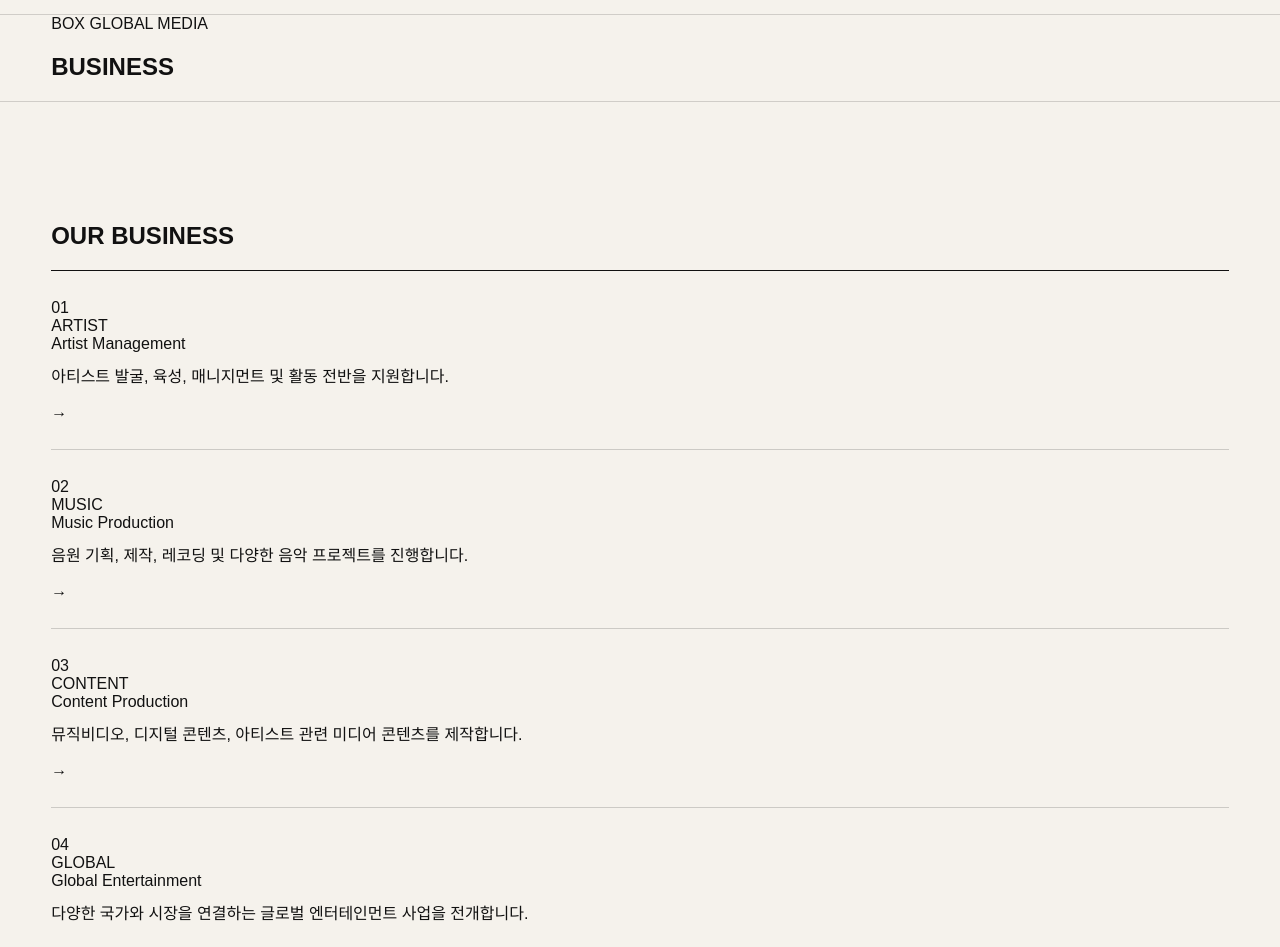
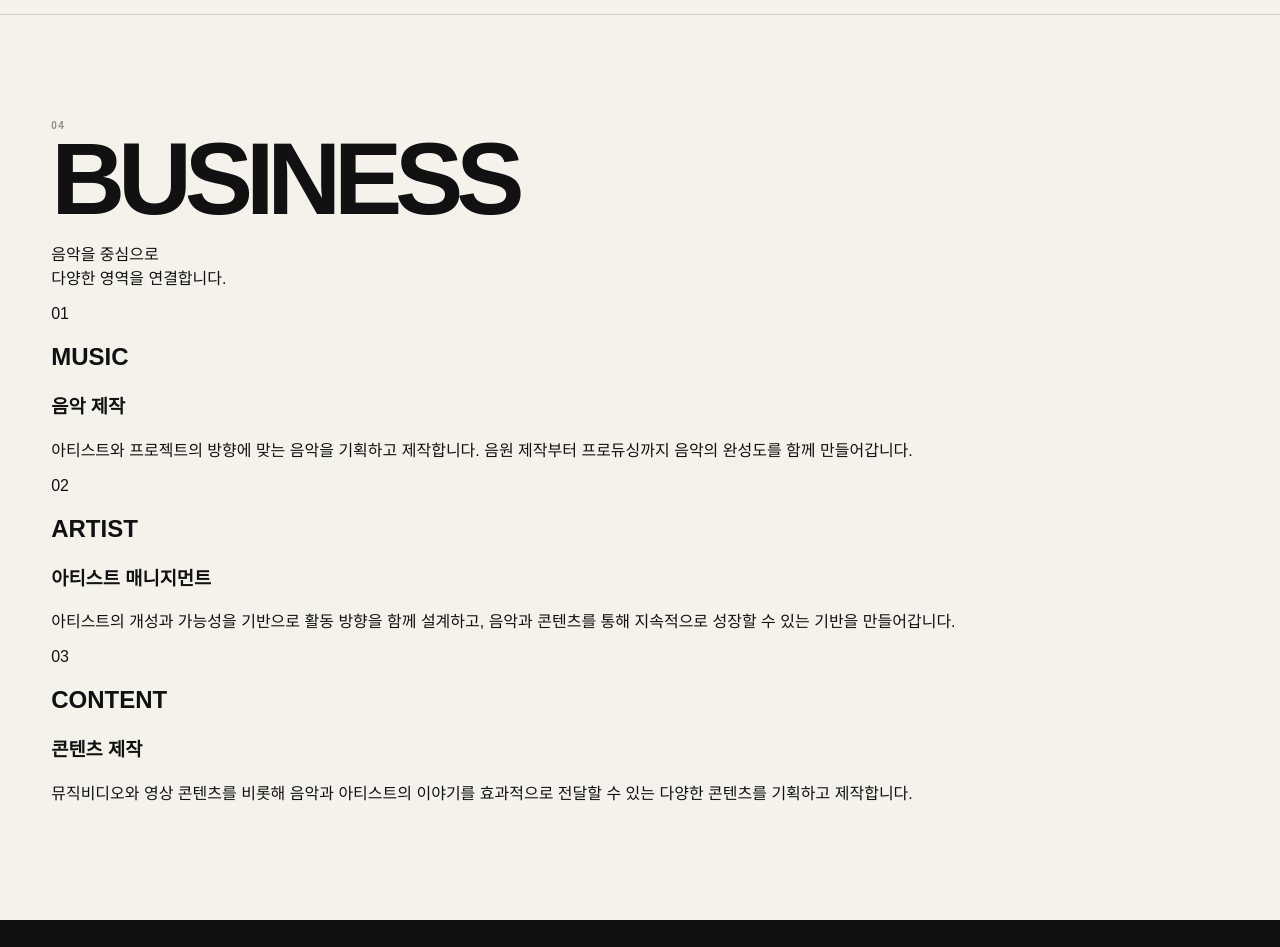
Before and after one commit to musicoke12-pixel/BGM_Homepage, a Next.js app: page /company/business in a window 1280 px wide. Shown: the part 60-1007 px from the top of the page. Built offline with nearby package versions, Linux system fonts and the light colour scheme.

Commit message:
Update business.js

```diff
--- a/pages/company/business.js
+++ b/pages/company/business.js
@@ -1,169 +1,91 @@
-export default function Business() {
+export default function BusinessPage() {
   return (
-    <>
-      <section className="page-header">
+    <main>
+      <section className="section">
         <div className="site-container">
-          <div className="hero-subtitle">
-            BOX GLOBAL MEDIA
+
+          <div className="business-page-head">
+            <div>
+              <span className="section-number">04</span>
+              <h1 className="display-title">BUSINESS</h1>
             </div>
 
-          <h1 className="page-title">
-            BUSINESS
-          </h1>
-        </div>
-      </section>
-
-      <section className="section section-line">
-        <div className="site-container">
-          <div className="section-header">
-            <h2 className="section-title">
-              OUR BUSINESS
-            </h2>
-          </div>
-
-          <div className="news-list">
-            <div className="news-item">
-              <div className="news-date">01</div>
-
-              <div className="news-category">
-                ARTIST
-              </div>
-
-              <div>
-                <div className="news-title">
-                  Artist Management
-                </div>
-
-                <p
-                  className="body-copy"
-                  style={{
-                    marginTop: '10px',
-                    maxWidth: '700px',
-                  }}
-                >
-                  아티스트 발굴, 육성, 매니지먼트 및
-                  활동 전반을 지원합니다.
+            <p className="business-page-copy">
+              음악을 중심으로
+              <br />
+              다양한 영역을 연결합니다.
             </p>
           </div>
 
-              <div className="news-arrow">→</div>
+
+          <div className="business-list">
+
+            <div className="business-item">
+              <div className="business-item-number">01</div>
+
+              <div className="business-item-title">
+                <h2>MUSIC</h2>
               </div>
 
-            <div className="news-item">
-              <div className="news-date">02</div>
+              <div className="business-item-content">
+                <h3>
+                  음악 제작
+                </h3>
 
-              <div className="news-category">
-                MUSIC
+                <p>
+                  아티스트와 프로젝트의 방향에 맞는 음악을 기획하고
+                  제작합니다. 음원 제작부터 프로듀싱까지 음악의 완성도를
+                  함께 만들어갑니다.
+                </p>
+              </div>
             </div>
 
-              <div>
-                <div className="news-title">
-                  Music Production
+
+            <div className="business-item">
+              <div className="business-item-number">02</div>
+
+              <div className="business-item-title">
+                <h2>ARTIST</h2>
               </div>
 
-                <p
-                  className="body-copy"
-                  style={{
-                    marginTop: '10px',
-                    maxWidth: '700px',
-                  }}
-                >
-                  음원 기획, 제작, 레코딩 및
-                  다양한 음악 프로젝트를 진행합니다.
+              <div className="business-item-content">
+                <h3>
+                  아티스트 매니지먼트
+                </h3>
+
+                <p>
+                  아티스트의 개성과 가능성을 기반으로 활동 방향을 함께
+                  설계하고, 음악과 콘텐츠를 통해 지속적으로 성장할 수 있는
+                  기반을 만들어갑니다.
                 </p>
               </div>
-
-              <div className="news-arrow">→</div>
             </div>
 
-            <div className="news-item">
-              <div className="news-date">03</div>
 
-              <div className="news-category">
-                CONTENT
+            <div className="business-item">
+              <div className="business-item-number">03</div>
+
+              <div className="business-item-title">
+                <h2>CONTENT</h2>
               </div>
 
-              <div>
-                <div className="news-title">
-                  Content Production
+              <div className="business-item-content">
+                <h3>
+                  콘텐츠 제작
+                </h3>
+
+                <p>
+                  뮤직비디오와 영상 콘텐츠를 비롯해 음악과 아티스트의
+                  이야기를 효과적으로 전달할 수 있는 다양한 콘텐츠를
+                  기획하고 제작합니다.
+                </p>
+              </div>
             </div>
 
-                <p
-                  className="body-copy"
-                  style={{
-                    marginTop: '10px',
-                    maxWidth: '700px',
-                  }}
-                >
-                  뮤직비디오, 디지털 콘텐츠,
-                  아티스트 관련 미디어 콘텐츠를 제작합니다.
-                </p>
           </div>
 
-              <div className="news-arrow">→</div>
-            </div>
-
-            <div className="news-item">
-              <div className="news-date">04</div>
-
-              <div className="news-category">
-                GLOBAL
-              </div>
-
-              <div>
-                <div className="news-title">
-                  Global Entertainment
-                </div>
-
-                <p
-                  className="body-copy"
-                  style={{
-                    marginTop: '10px',
-                    maxWidth: '700px',
-                  }}
-                >
-                  다양한 국가와 시장을 연결하는
-                  글로벌 엔터테인먼트 사업을 전개합니다.
-                </p>
-              </div>
-
-              <div className="news-arrow">→</div>
-            </div>
-          </div>
         </div>
       </section>
-
-      <section
-        className="section section-line"
-        style={{
-          background: '#111',
-          color: '#fff',
-        }}
-      >
-        <div className="site-container">
-          <div className="hero-subtitle">
-            BOX GLOBAL MEDIA
-          </div>
-
-          <div
-            className="large-copy"
-            style={{
-              marginTop: '40px',
-              maxWidth: '1100px',
-            }}
-          >
-            MUSIC.
-            <br />
-            ARTISTS.
-            <br />
-            CONTENT.
-            <br />
-            <span className="bgm-accent">
-              GLOBAL.
-            </span>
-          </div>
-        </div>
-      </section>
-    </>
+    </main>
   );
 }
```
Lines whose indentation alone changed are shown as unchanged.
